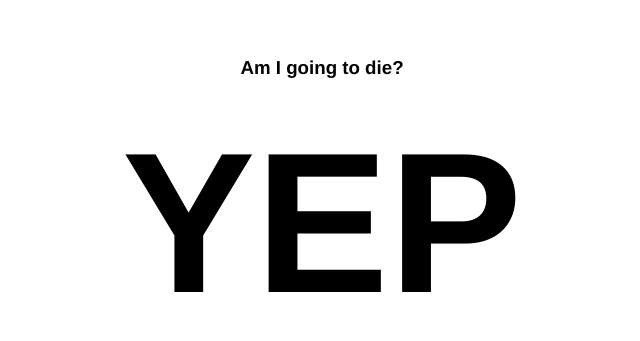
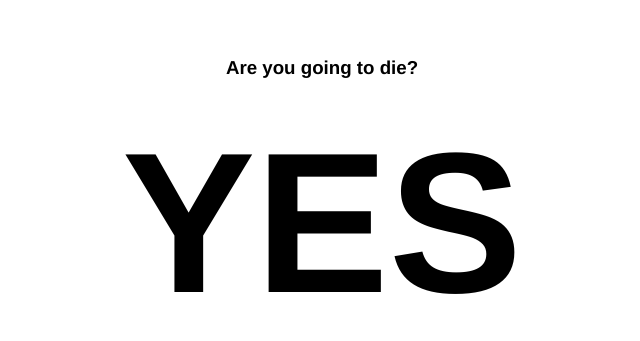
Before and after one commit to gauri/aygtd, a plain HTML site: page index.html in a window 1280 px wide. Shown: the part 145-486 px from the top of the page, without its empty margins (318-958 px from the left). Drawn offline with Linux system fonts and the light colour scheme.

Commit message:
grammar fix and tweak

```diff
--- a/index.html
+++ b/index.html
@@ -9,8 +9,8 @@
 	<body>
 		<div class=wrapper>
 			<div class=inner>
-				<h3>Am I going to die?</h3>
-				<h1>YEP</h1>
+				<h3>Are you going to die?</h3>
+				<h1>YES</h1>
 			</div>
 		</div>
 	</body>
```
Also changed, not shown: 1 other file.
